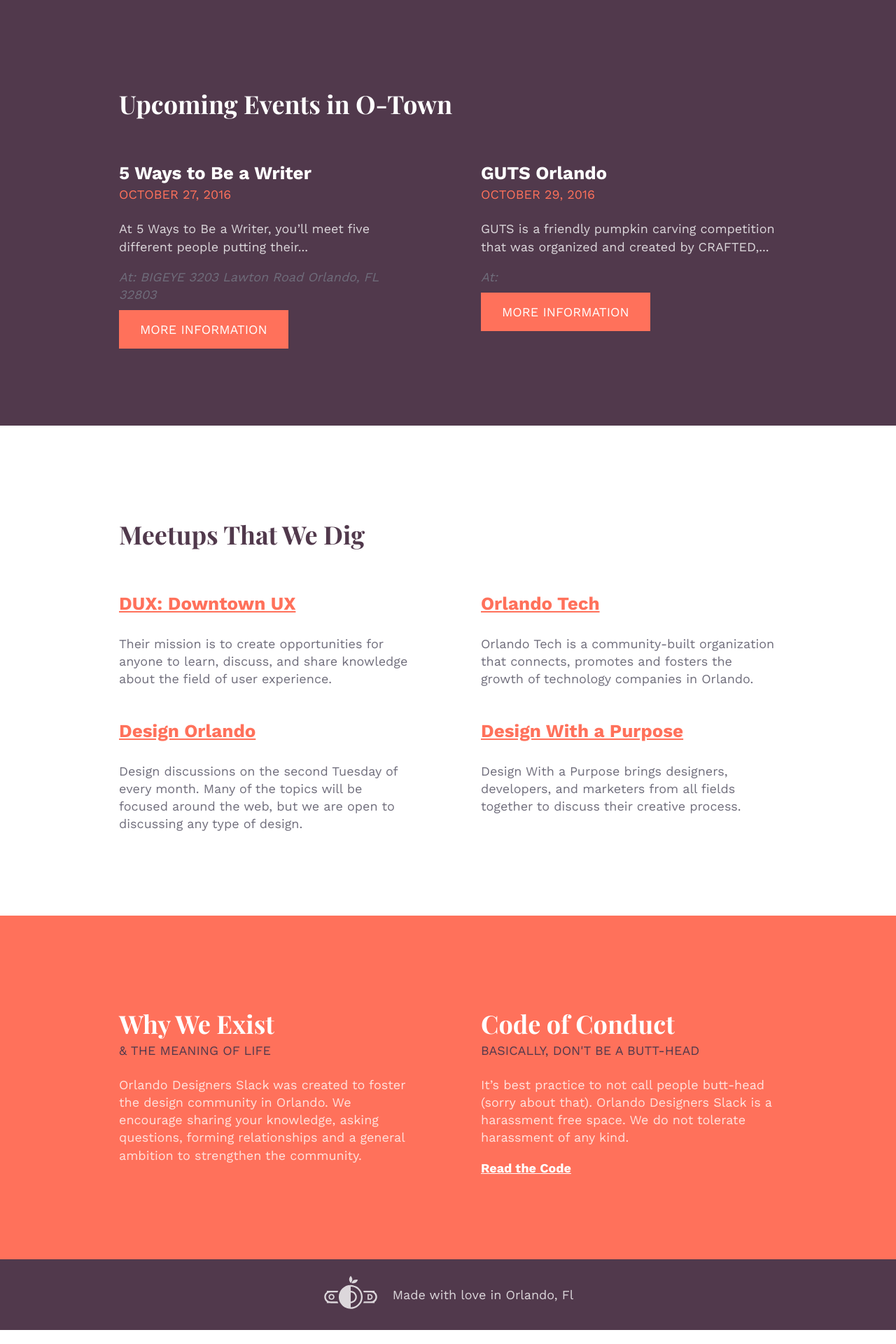
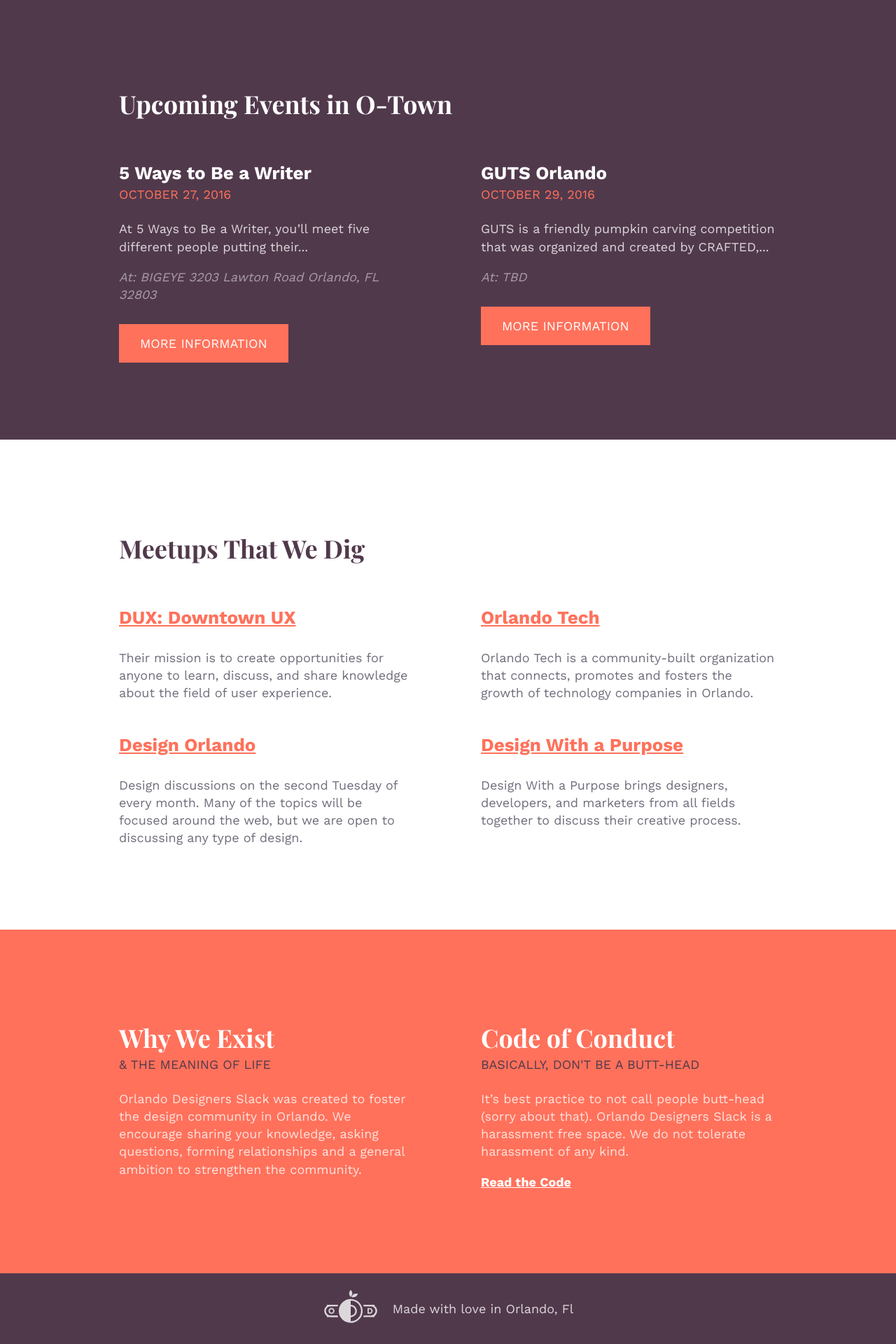
Before and after one commit to whosdustin/orlando-designers, a Jekyll site: the page built from index.html, in a window 1280 px wide. Shown: the part 1793-3713 px from the top of the page at 70% size. Built offline with Jekyll 4.4.1, drawn with Linux system fonts in a browser that asks for light colours; comment, search, counter and statistics services are not loaded.

Commit message:
update address

```diff
--- a/_sass/_base.scss
+++ b/_sass/_base.scss
@@ -52,6 +52,10 @@
 	margin-bottom: 20px;
 }
 
+address {
+	margin-bottom: 20px;
+}
+
 section {
 	padding: 40px;
 	@media (min-width: 768px) {
--- a/_sass/_theme.scss
+++ b/_sass/_theme.scss
@@ -5,6 +5,9 @@
 	}
 	p, li {
 		color: rgba($white, 0.8);
+	}
+	address {
+		color: rgba($white, 0.5);
 	}
 	h4 {
 		color: $brand-color-secondary;
@@ -16,9 +19,13 @@
 	h1, h2, h3 {
 		color: $white;
 	}
-	p, li {
+	p, li, address {
 		color: rgba($white, 0.8);
 	}
+	address {
+		color: rgba($white, 0.5);
+	}
+
 	h4 {
 		color: $brand-color-primary;
 	}
--- a/index.html
+++ b/index.html
@@ -107,7 +107,7 @@
 				<address>
 					At:
 					<span itemprop="location">
-						{% if event.location %}
+						{% if event.location != '' %}
 							{{event.location}}
 						{% else %}
 							TBD
```
